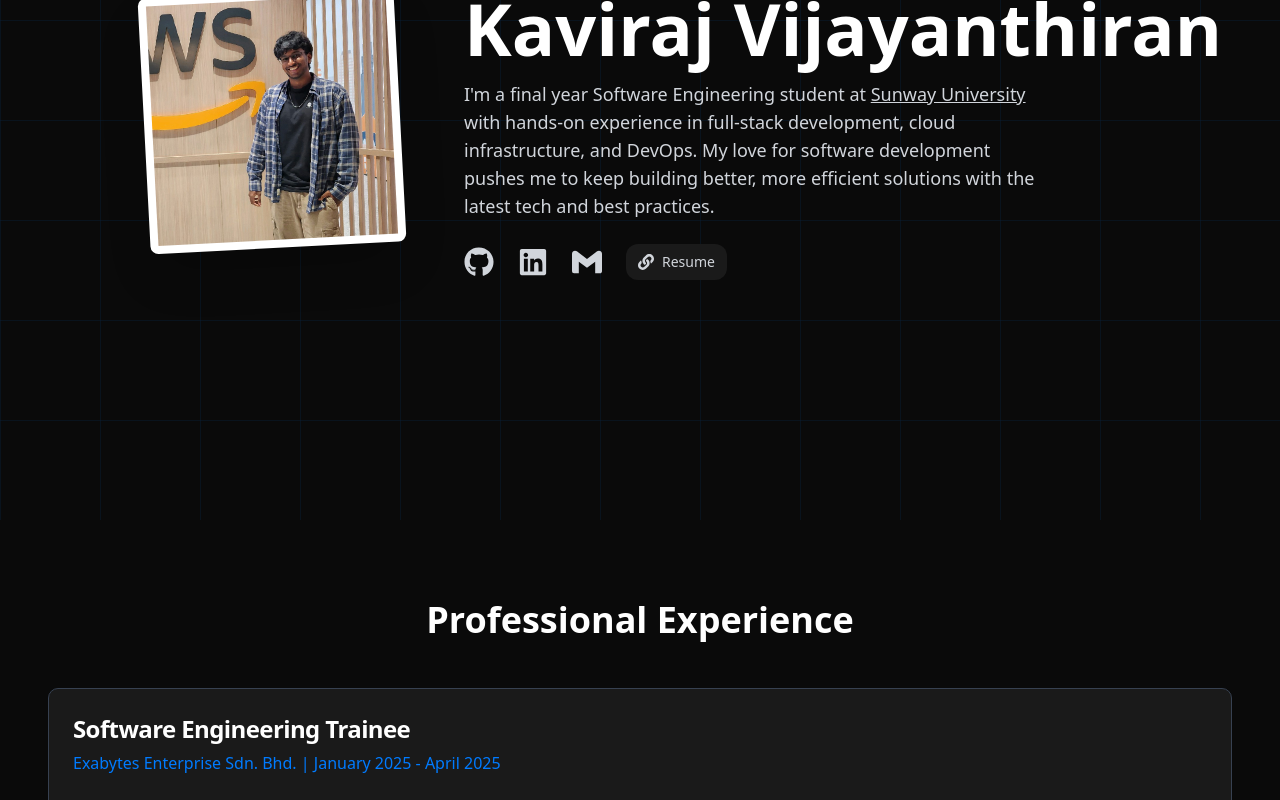
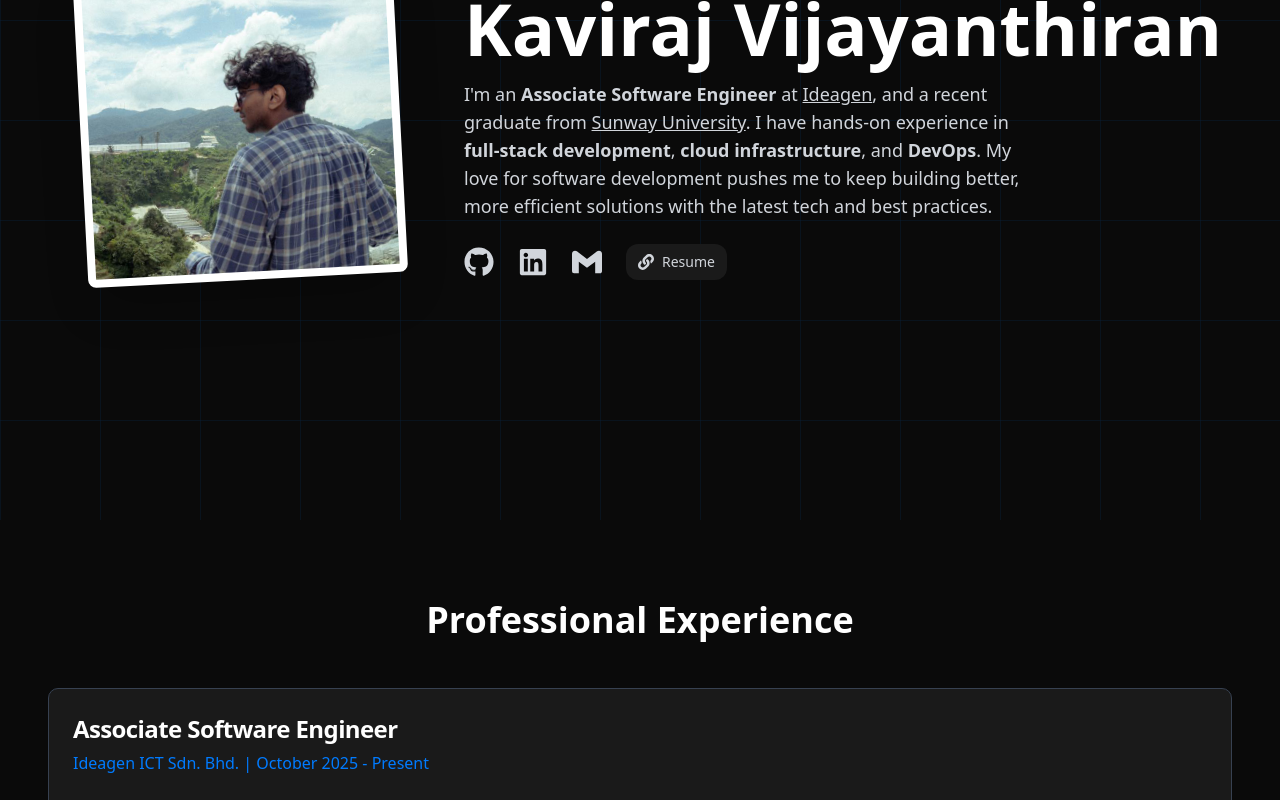
Before and after one commit to KaviV23/kaviv23.github.io, a React (Vite) app: page / in a window 1280 px wide. Shown: the part 280-1080 px from the top of the page. Built offline with nearby package versions, Linux system fonts and the light colour scheme.

Commit message:
Update experiences & about me

```diff
--- a/src/components/Experience.tsx
+++ b/src/components/Experience.tsx
@@ -1,6 +1,14 @@
 import { Card, CardContent, CardHeader, CardTitle } from "@/components/ui/card";
 
 const experienceData = [
+  {
+    role: "Associate Software Engineer",
+    company: "Ideagen ICT Sdn. Bhd.",
+    period: "October 2025 - Present",
+    description: [
+      "TechAccelerate 2.0 Programme."
+    ]
+  },
   {
     role: "Software Engineering Trainee",
     company: "Exabytes Enterprise Sdn. Bhd.",
--- a/src/components/Hero.tsx
+++ b/src/components/Hero.tsx
@@ -1,7 +1,7 @@
 import { FaGithub, FaLink, FaLinkedin } from 'react-icons/fa';
 import { SiGmail } from 'react-icons/si';
 import { Button } from "@/components/ui/button"
-const myImage = '/my-picture.jpg';
+const myImage = '/my-picture2.jpg';
 
 export function Hero() {
   return (
@@ -10,7 +10,7 @@
       className="flex flex-col md:flex-row items-center justify-center min-h-screen"
     >
       <div className="md:w-1/3 flex justify-center pt-12 md:p-8">
-        <div className="relative w-64 h-64 md:ml-auto">
+        <div className="relative size-64 md:size-80 md:ml-auto">
           <div className="absolute inset-0 bg-white p-2 transform -rotate-3 shadow-2xl rounded-md">
             <img
               src={myImage}
@@ -26,8 +26,7 @@
           Kaviraj Vijayanthiran
         </h1>
         <p className="mt-4 text-lg text-gray-300 max-w-xl">
-          I'm a final year Software Engineering student at <a href='https://sunwayuniversity.edu.my/' target='_blank' className='underline'>Sunway University</a> with hands-on experience in full-stack development, cloud infrastructure, and DevOps.
-	  My love for software development pushes me to keep building better, more efficient solutions with the latest tech and best practices.
+          I'm an <b>Associate Software Engineer</b> at <a href='https://www.ideagen.com/' target='_blank' className='underline'>Ideagen</a>, and a recent graduate from <a href='https://sunwayuniversity.edu.my/' target='_blank' className='underline'>Sunway University</a>. I have hands-on experience in <b>full-stack development</b>, <b>cloud infrastructure</b>, and <b>DevOps</b>. My love for software development pushes me to keep building better, more efficient solutions with the latest tech and best practices.
         </p>
         <div className="mt-6 flex justify-center items-center md:justify-start space-x-6">
           <a
```
Also changed, not shown: public/my-picture2.jpg (added).
